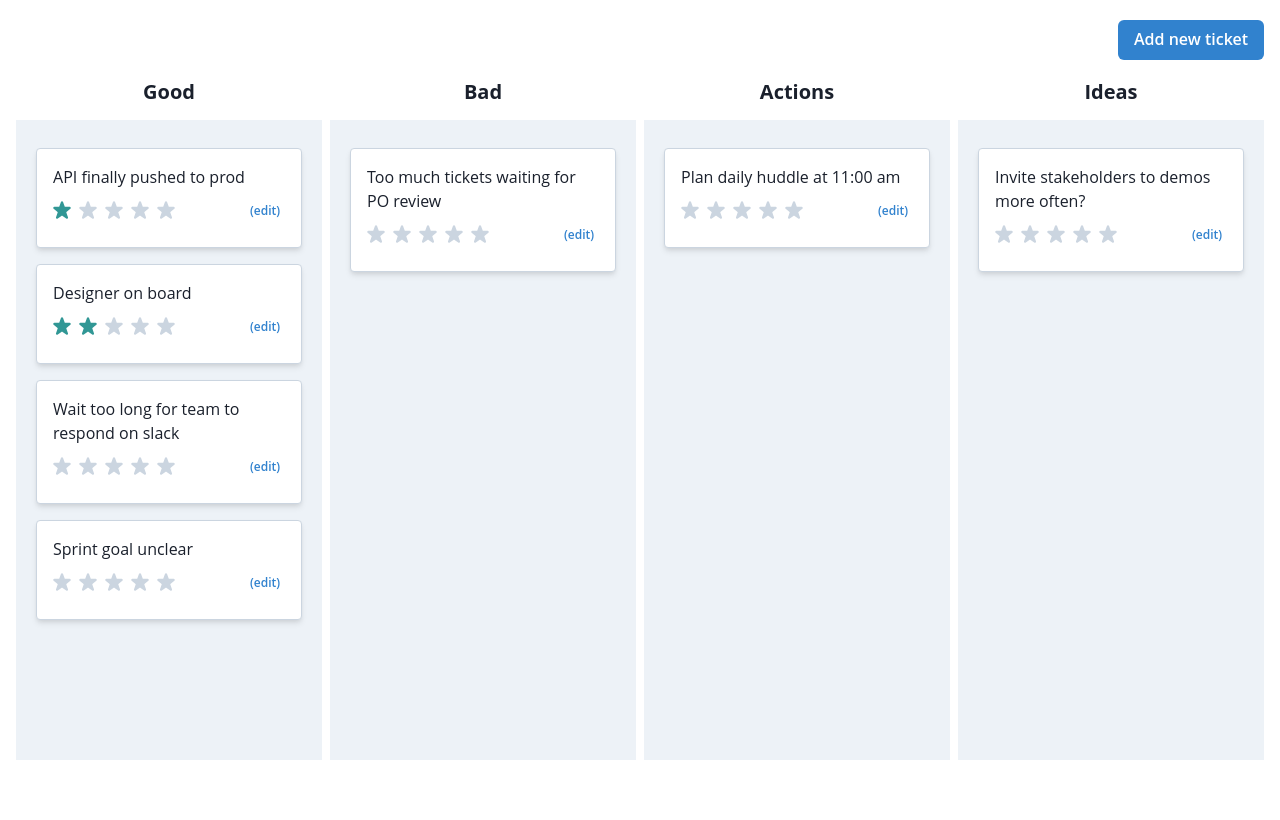
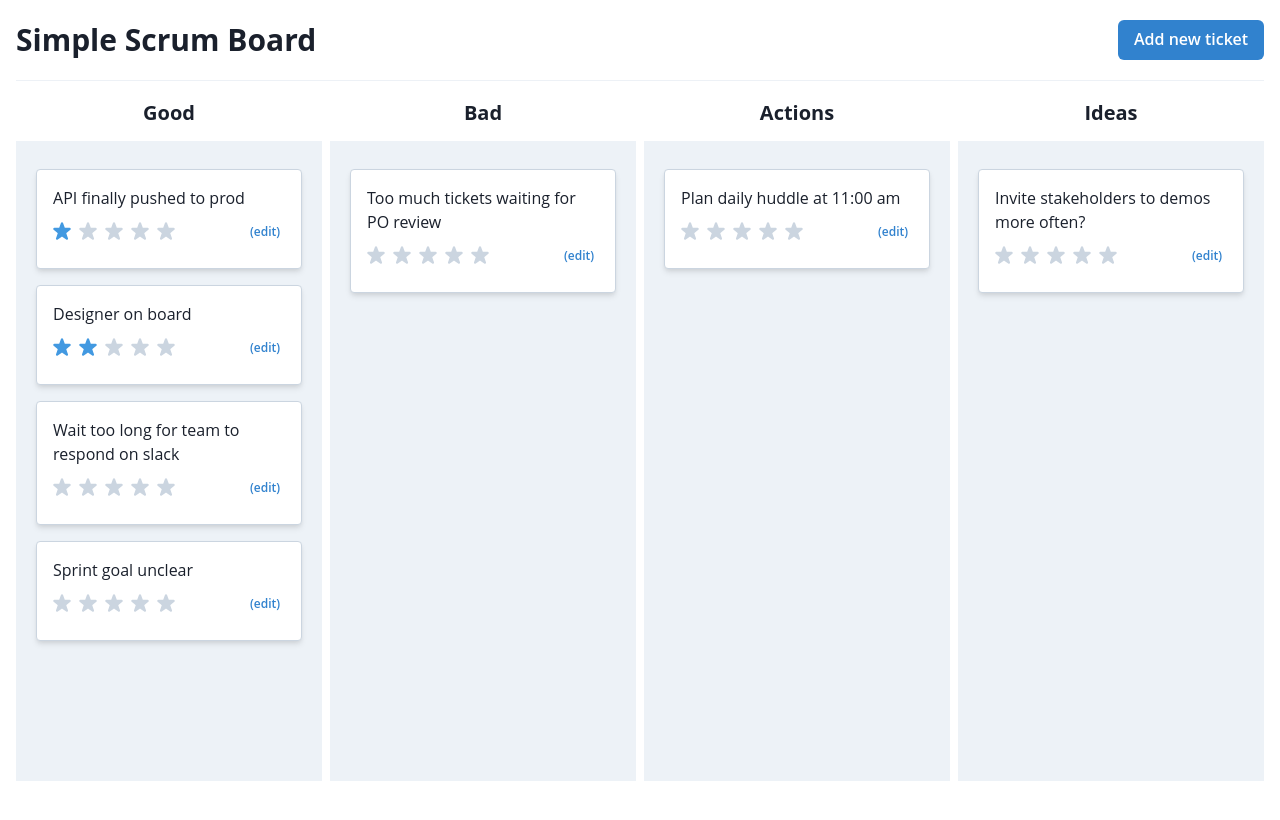
Before and after one commit to remcolakens/simple-scrum, a Next.js app: page / in a window 1280 px wide. Shown: the top 820 px of the page. Built offline with nearby package versions, Linux system fonts and the light colour scheme.

Commit message:
add layout tweaks

```diff
--- a/components/molecules/Rating/Rating.tsx
+++ b/components/molecules/Rating/Rating.tsx
@@ -27,8 +27,8 @@ const Rating: React.FC<IRating> = ({ rating, draggableId }) => {
 					as="button"
 					height="18px"
 					width="18px"
-					color={i < selectedRating ? 'teal.500' : 'gray.300'}
-					_hover={{ color: 'teal.500' }}
+					color={i < selectedRating ? 'blue.400' : 'gray.300'}
+					_hover={{ color: 'blue.400' }}
 					onMouseEnter={() => setSelectedRating(i)}
 					onMouseLeave={() => setSelectedRating(rating)}
 					onClick={() => onClick(i)}
--- a/components/organisms/DropContainer/DropContainer.tsx
+++ b/components/organisms/DropContainer/DropContainer.tsx
@@ -11,7 +11,7 @@ const DropContainer: React.FC<IDropContainer> = ({ id, title, tickets }) => (
 			{title}
 		</Heading>
 
-		<GridItem bg="gray.100" p={5} flexBasis={1} h="100%">
+		<GridItem bg="gray.100" p={5} flexBasis={1} h="100%" overflowY="auto">
 			<Droppable droppableId={id}>
 				{({ innerRef, placeholder }) => (
 					<Flex ref={innerRef} direction="column" style={{ height: '100%' }}>
--- a/pages/index.tsx
+++ b/pages/index.tsx
@@ -1,6 +1,6 @@
 import AddTicket from '@/components/organisms/AddTicket/AddTicket';
 import DropContainer from '@/components/organisms/DropContainer/DropContainer';
-import { Container, Flex, Grid } from '@chakra-ui/react';
+import { Container, Divider, Flex, Grid, Heading } from '@chakra-ui/react';
 import React, { useEffect, useState } from 'react';
 import { DragDropContext } from 'react-beautiful-dnd';
 import { useApp } from '../context/app';
@@ -18,8 +18,12 @@ export const Home: React.FC = () => {
 	if (!SSR) {
 		return (
 			<Container maxW="container.xl">
-				<Flex flexDirection="row-reverse" my={5}>
-					<AddTicket />
+				<Flex flexDirection="column" alignItems="flex-end" my={5}>
+					<Flex alignItems="center" justifyContent="space-between" w="100%">
+						<Heading size="lg">Simple Scrum Board</Heading>
+						<AddTicket />
+					</Flex>
+					<Divider mt={5} />
 				</Flex>
 
 				<DragDropContext onDragEnd={onDragEndHandler}>
```
